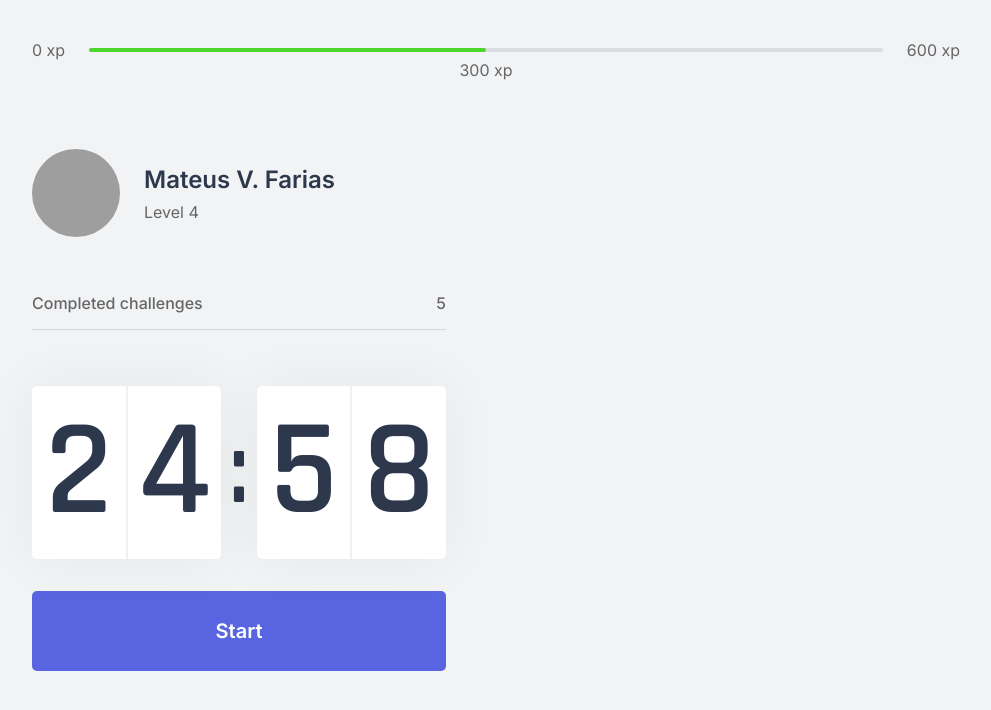
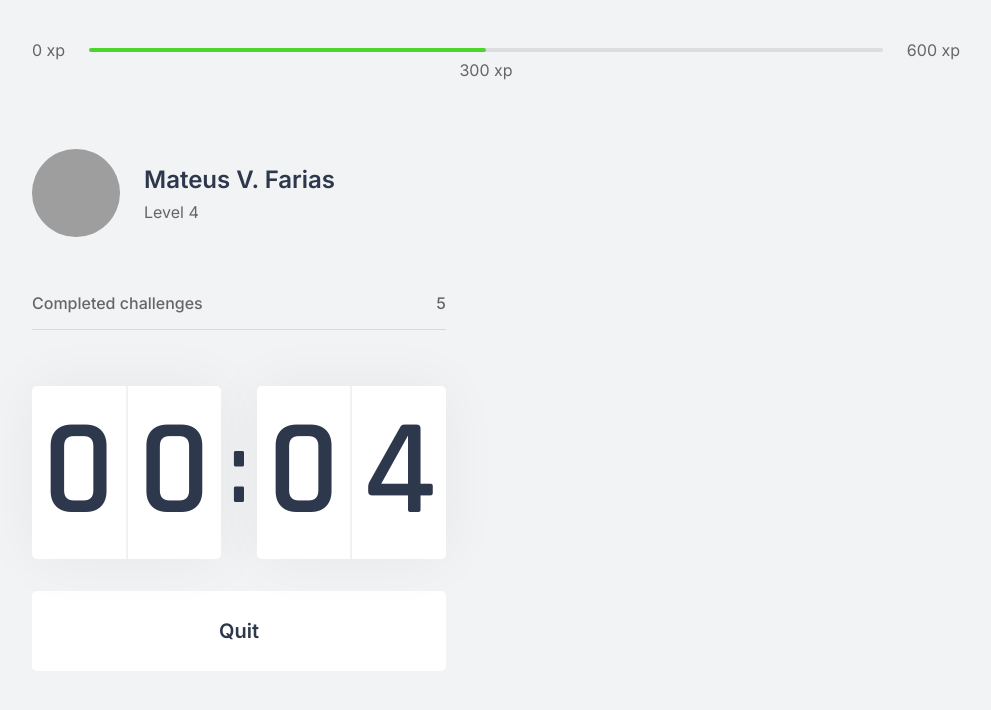
Before and after one commit to fariasmateuss/move.it, a Next.js app: page / in a window 1280 px wide. Both pictures are taken after a click on the button "Start". Shown: the top 710 px of the page, without its empty margins (144-1135 px from the left). Built offline with nearby package versions, Linux system fonts and the light colour scheme; grey boxes are pictures that could not be loaded.

Commit message:
feat: create custom bottom in the countdown

```diff
--- a/src/components/Countdown.tsx
+++ b/src/components/Countdown.tsx
@@ -2,9 +2,12 @@
 
 import styles from '../styles/Components/Countdown.module.css';
 
+let countdownTimeout: NodeJS.Timeout;
+
 export function Countdown(): JSX.Element {
-  const [time, setTime] = useState(25 * 60);
-  const [active, setActive] = useState(false);
+  const [time, setTime] = useState(0.1 * 60);
+  const [isActive, setIsActive] = useState(false);
+  const [hasFinished, setHasFinished] = useState(false);
 
   const minutes = Math.floor(time / 60);
   const seconds = time % 60;
@@ -15,16 +18,25 @@
     .split('');
 
   function startCountdown(): void {
-    setActive(true);
+    setIsActive(true);
+  }
+
+  function resetCountdown(): void {
+    clearTimeout(countdownTimeout);
+    setIsActive(false);
+    setTime(0.1 * 60);
   }
 
   useEffect(() => {
-    if (active && time > 0) {
-      setTimeout(() => {
+    if (isActive && time > 0) {
+      countdownTimeout = setTimeout(() => {
         setTime(time - 1);
       }, 1000);
+    } else if (isActive && time === 0) {
+      setHasFinished(true);
+      setIsActive(false);
     }
-  }, [active, time]);
+  }, [isActive, time]);
 
   return (
     <div>
@@ -40,6 +52,26 @@
         </div>
       </div>
 
+      {hasFinished ? (
+        <button
+          disabled
+          onClick={resetCountdown}
+          type="button"
+          className={styles.countdownButton}
+        >
+          Cycle Completed
+        </button>
+      ) : (
+        <>
+          {isActive ? (
+            <button
+              onClick={resetCountdown}
+              type="button"
+              className={`${styles.countdownButton} ${styles.countdownButtonActive}`}
+            >
+              Quit
+            </button>
+          ) : (
             <button
               onClick={startCountdown}
               type="button"
@@ -47,6 +79,9 @@
             >
               Start
             </button>
+          )}
+        </>
+      )}
     </div>
   );
 }
--- a/src/styles/Components/Countdown.module.css
+++ b/src/styles/Components/Countdown.module.css
@@ -59,6 +59,22 @@
   transition: background-color 0.2s;
 }
 
-.countdownButton:hover {
+.countdownButton:not([disabled]):hover {
   background: var(--blue-dark);
 }
+
+.countdownButtonActive {
+  background: var(--white);
+  color: var(--title);
+}
+
+.countdownButtonActive:not([disabled]):hover {
+  background: var(--red);
+  color: var(--white);
+}
+
+.countdownButton:disabled {
+  background: var(--white);
+  color: var(--text);
+  cursor: not-allowed;
+}
```
Lines whose indentation alone changed are shown as unchanged.
